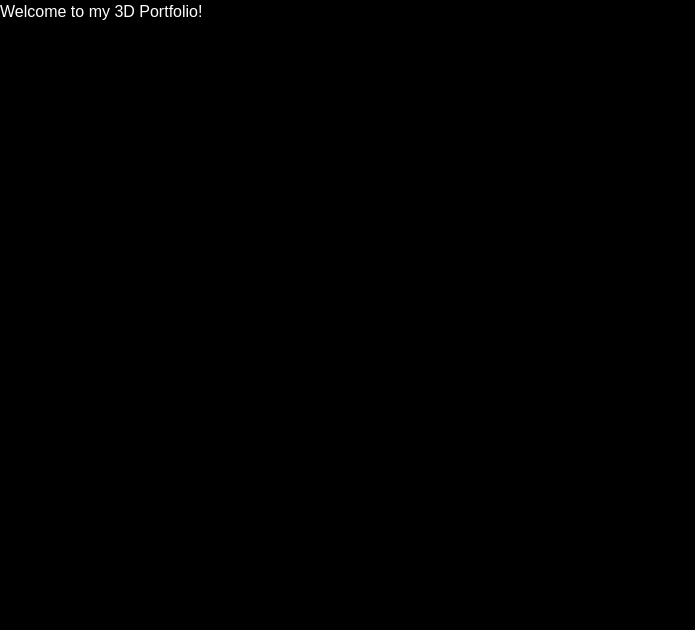
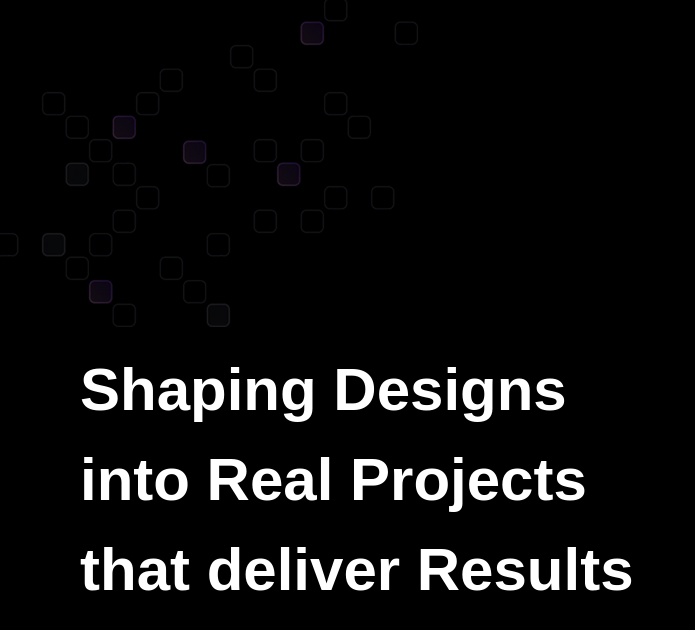
Before and after one commit to SFX1993/3D-Portfolio, a React (Vite) app: page / in a window 1280 px wide. Shown: the top 630 px of the page, without its empty margins (0-695 px from the left). Built offline with nearby package versions, Linux system fonts and the light colour scheme; a web font is replaced by a local one.

Commit message:
working on the header

```diff
--- a/src/App.jsx
+++ b/src/App.jsx
@@ -1,10 +1,10 @@
+import Hero from "./sections/hero.jsx";
+
 const App = () => {
   return (
-    <main>
-      <div>
-        <h1>Welcome to my 3D Portfolio!</h1>
-      </div>
-    </main>
+    <>
+      <Hero />{" "}
+    </>
   );
 };
 export default App;
--- /dev/null
+++ b/src/sections/hero.jsx
@@ -0,0 +1,26 @@
+import React from "react";
+const words = [
+  { text: "Ideas", imgPath: "./images/ideas.svg" },
+  { text: "concepts", imgPath: "./images/concepts.svg" },
+];
+const Hero = () => {
+  return (
+    <section id="hero" className="relative overflow-hidden">
+      <div className="absolute top-0 left-0 z-10">
+        <img src="/images/bg.png" alt="background" />
+      </div>
+      <div className="hero-layout">
+        <header className="flex flex-col justify-center md:w-full w-screen md:px-20 px-5">
+          <div className="flex flex-col gap-7">
+            <div className="hero-text">
+              <h1>Shaping Designs</h1>
+              <h1>into Real Projects</h1>
+              <h1>that deliver Results</h1>
+            </div>
+          </div>
+        </header>
+      </div>
+    </section>
+  );
+};
+export default Hero;
--- a/vite.config.js
+++ b/vite.config.js
@@ -2,5 +2,5 @@ import { defineConfig } from "vite";
 import tailwindcss from "@tailwindcss/vite";
 import React from "@vitejs/plugin-react";
 export default defineConfig({
-  plugins: [react(), tailwindcss()],
+  plugins: [React(), tailwindcss()],
 });
```
